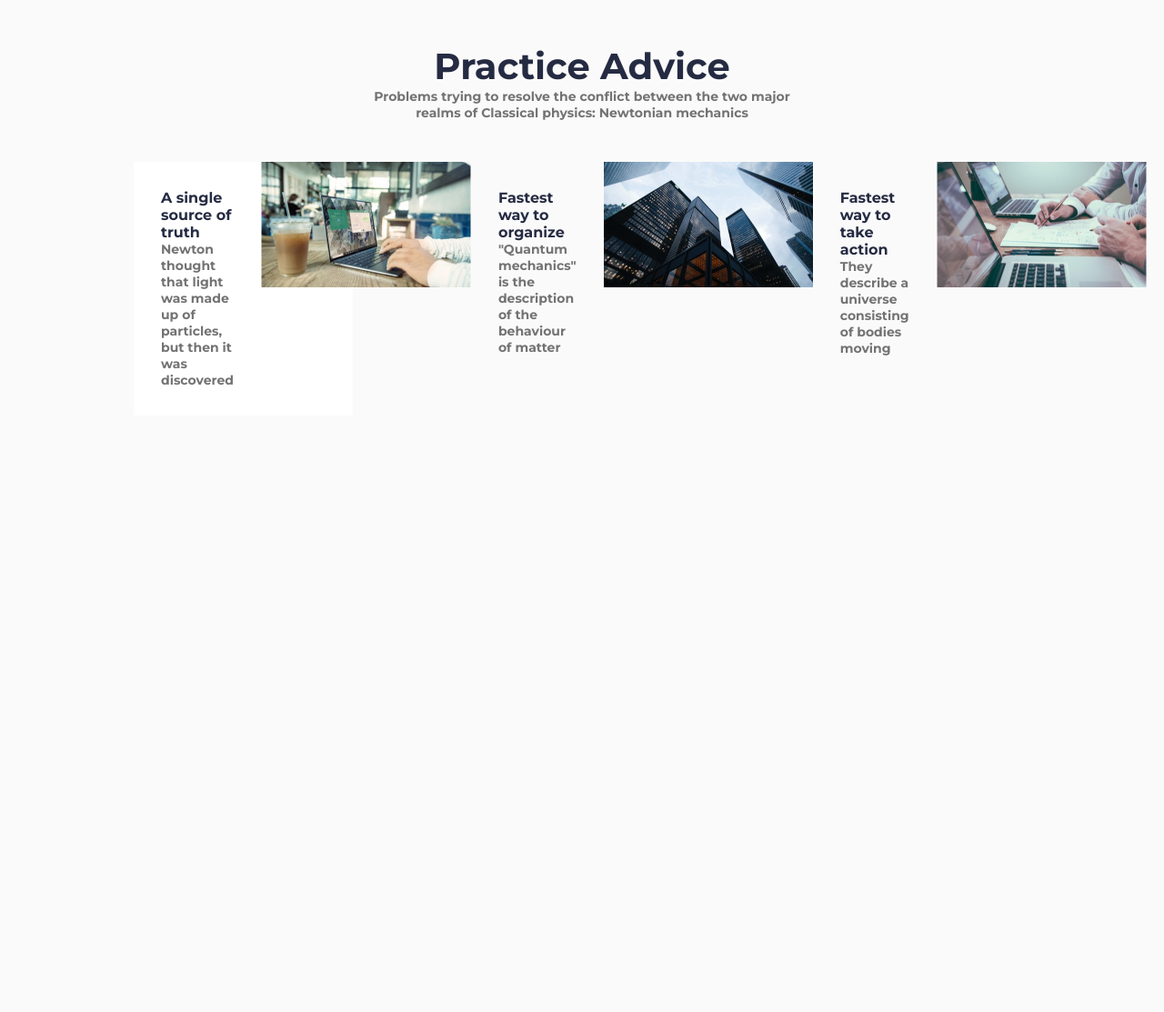
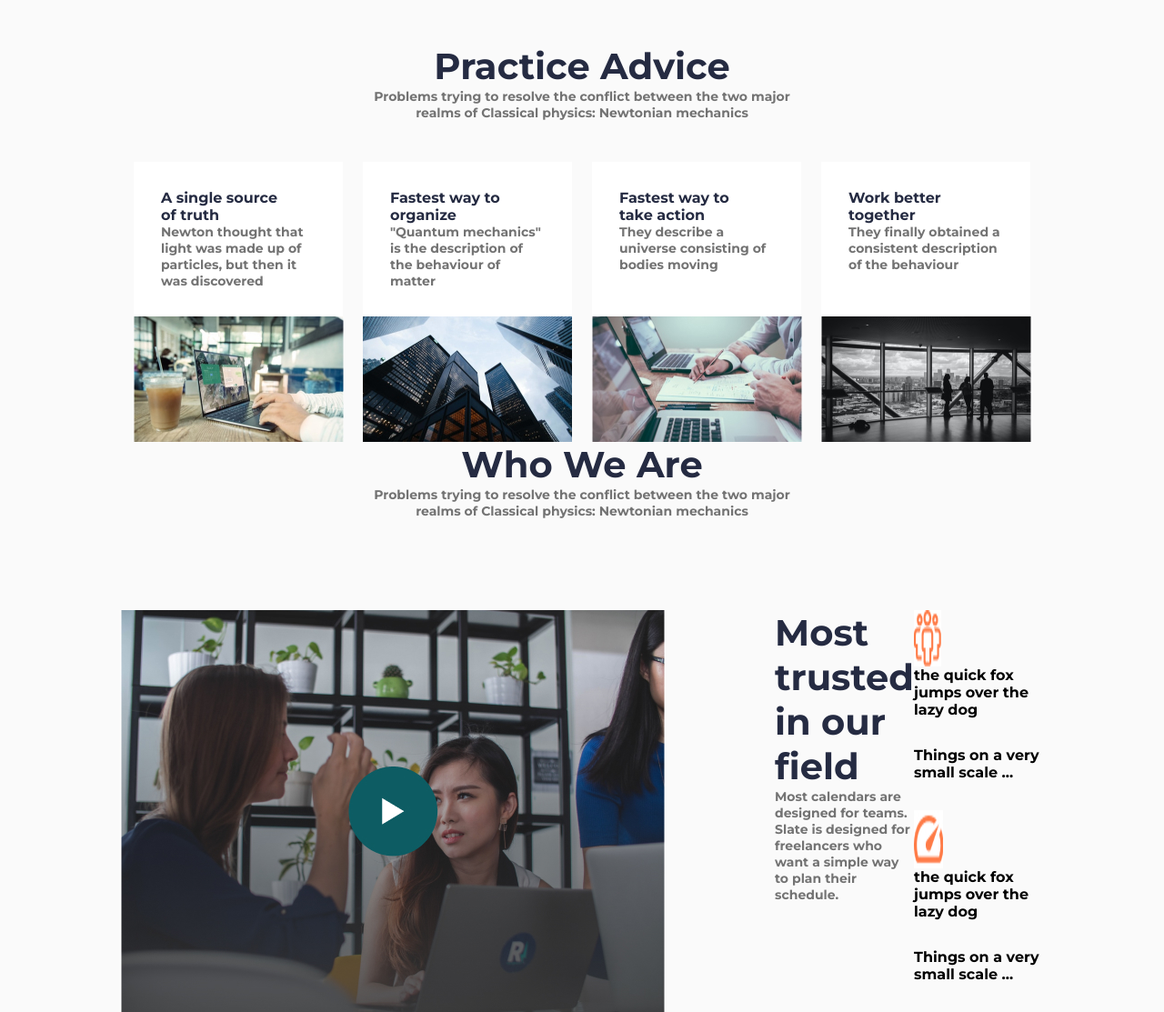
Before and after one commit to johnkostuchkov/relvise, a plain HTML site: page index.html in a window 1280 px wide. Shown: the part 1392-2505 px from the top of the page at 91% size. Before the commit the page ends 1849 px from the top, so only its background shows below. Drawn offline with Linux system fonts and the light colour scheme.

Commit message:
Who We Are

```diff
--- a/index.html
+++ b/index.html
@@ -99,6 +99,8 @@
                                 <div class="pract-card__image">
                                     <img src="img/cover (4).jpg" alt="" class="pract-card__img">
                                 </div>
+                            </div>
+                            <div class="pract-card">
                                 <div class="pract-card__text">
                                     <h3 class="pract-card__text-name">Fastest way to organize</h3>
                                     <p class="pract-card__text-text">"Quantum mechanics" is the description of the behaviour of matter</p>
@@ -106,6 +108,8 @@
                                 <div class="pract-card__image">
                                     <img src="img/cover (1).jpg" alt="" class="pract-card__img">
                                 </div>
+                            </div>
+                            <div class="pract-card">
                                 <div class="pract-card__text">
                                     <h3 class="pract-card__text-name">Fastest way to take action</h3>
                                     <p class="pract-card__text-text">They describe a universe consisting of bodies moving</p>
@@ -113,6 +117,8 @@
                                 <div class="pract-card__image">
                                     <img src="img/cover (2).jpg" alt="" class="pract-card__img">
                                 </div>
+                            </div>
+                            <div class="pract-card">
                                 <div class="pract-card__text">
                                     <h3 class="pract-card__text-name">Work better together</h3>
                                     <p class="pract-card__text-text">They finally obtained a consistent description of the behaviour</p>
@@ -126,6 +132,39 @@
                 </div>
             </div>
         </section>
+        <section class="who">
+            <div class="container">
+                <div class="we">
+                    <div class="we-name">
+                        <h2 class="info-top__name">Who We Are</h2>
+                        <p class="info-top__text">Problems trying to resolve the conflict between the two major realms of Classical physics: Newtonian mechanics </p>
+                    </div>
+
+                    <div class="we-info">
+                        <div class="we-video">
+                            <img src="img/col-md-8.jpg" alt="" class="we-video__img">
+                        </div>
+                        <div class="we-statistics">
+                            <h2 class="we-info__name">Most trusted in our field</h2>
+                            <p class="we-info__text">Most calendars are designed for teams. Slate is designed for freelancers who want a simple way to plan their schedule.</p>
+                        </div>
+                        <div class="we-info__facts">
+                            <div class="we-info__fact">
+                                <img src="img/Vector.jpg" alt="" class="we-info__fact-img">
+                                <p class="we-info__fact-name">the quick fox jumps over the lazy dog</p>
+                                <p class="we-info__fact-text">Things on a very small scale ...</p>
+                            </div>
+                            <div class="we-info__fact">
+                                <img src="img/icn settings .icn-md.jpg" alt="" class="we-info__fact-img">
+                                <p class="we-info__fact-name">the quick fox jumps over the lazy dog</p>
+                                <p class="we-info__fact-text">Things on a very small scale ...</p>
+                            </div>
+                        </div>
+                    </div>
+                </div>
+            </div>
+
+        </section>
     </div>
 </body>
 </html>
--- a/style/style.css
+++ b/style/style.css
@@ -186,31 +186,22 @@ h1, h2, h3, p {
     text-align: center;
     letter-spacing: 0.1px;
 }
-.practice {
-}
-.container {
-}
-.pract {
-}
 .pract-name {
     padding: 45px 0px;
     display: flex;
     flex-direction: column;
     align-items: center;
 }
-.info-top__name {
-}
-.info-top__text {
-}
 .pract-cards {
     max-width: 1049px;
     display: flex;
-
+    justify-content: space-between;
 }
 .pract-card {
     background-color: #fff;
     display: flex;
-    max-width: 241px;
+    flex-wrap: wrap;
+    max-width: 230px;
 }
 .pract-card__text {
     padding: 30px 30px;
@@ -226,6 +217,36 @@ h1, h2, h3, p {
     color: #737373;
 }
 .pract-card__image {
+    display: flex;
+    align-items: flex-end;
 }
-.pract-card__img {
+.we-name {
+    display: flex;
+    flex-direction: column;
+    align-items: center;
+    padding-bottom: 100px;
 }
+.we-video {
+    padding-right: 120px;
+}
+.we-info {
+    display: flex;
+}
+.we-info__name {
+    max-width: 333px;
+    color: #252b42;
+    font-size: 40px;
+}
+.we-info__text {
+    color: #737373;
+    font-size: 14px;
+    padding-bottom: 20px;
+}
+.we-info__fact {
+    display: flex;
+    flex-wrap: wrap;
+}
+.we-info__facts {
+    display: flex;
+    flex-wrap: wrap;
+}
```
Also changed, not shown: img/Vector.jpg (added), img/col-md-8.jpg (added), img/icn settings .icn-md.jpg (added).
